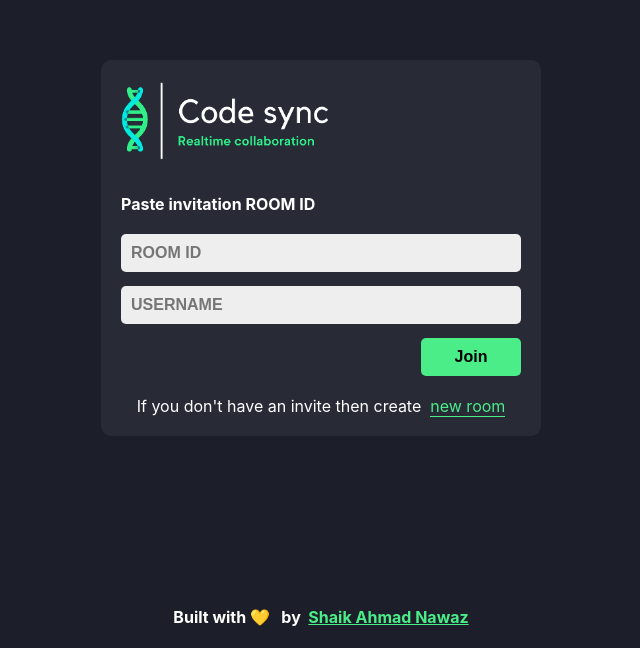
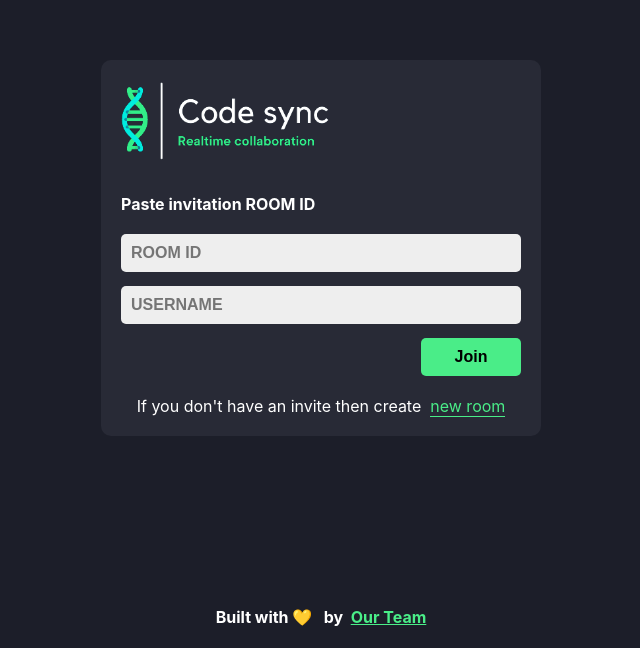
Before and after one commit to shaikahmadnawaz/realtime-code-editor, a React (Create React App) app: page / in a window 1280 px wide. Shown: the part 152-800 px from the top of the page, without its empty margins (319-959 px from the left). Built offline with nearby package versions, Linux system fonts and the light colour scheme.

Commit message:
Update Home.js

```diff
--- a/src/pages/Home.js
+++ b/src/pages/Home.js
@@ -78,7 +78,7 @@
       <footer>
         <h4>
           Built with 💛 &nbsp; by &nbsp;
-          <a href="https://github.com/sanawaz1080">Shaik Ahmad Nawaz</a>
+          <a href="https://github.com/sanawaz1080">Our Team</a>
         </h4>
       </footer>
     </div>
```
